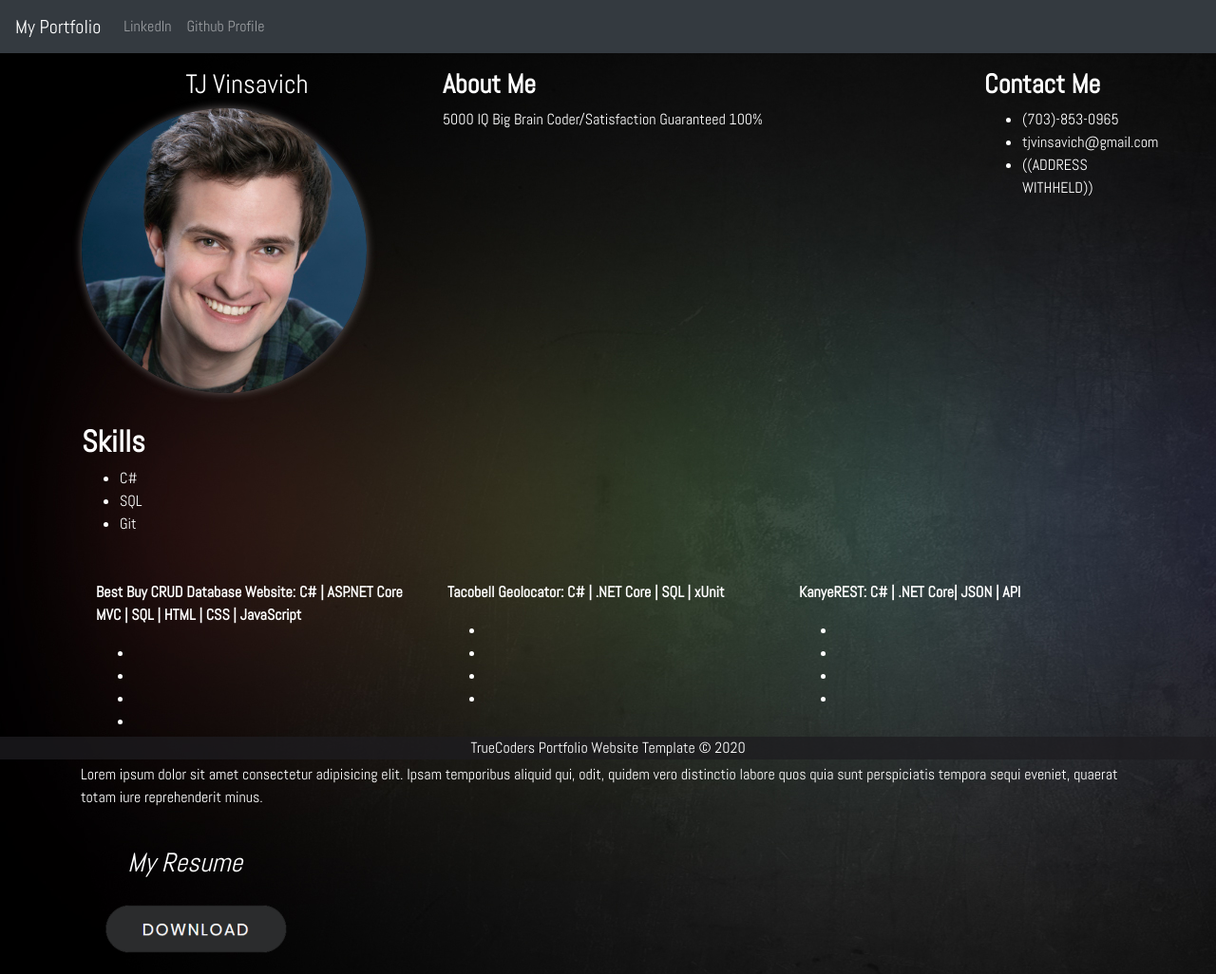
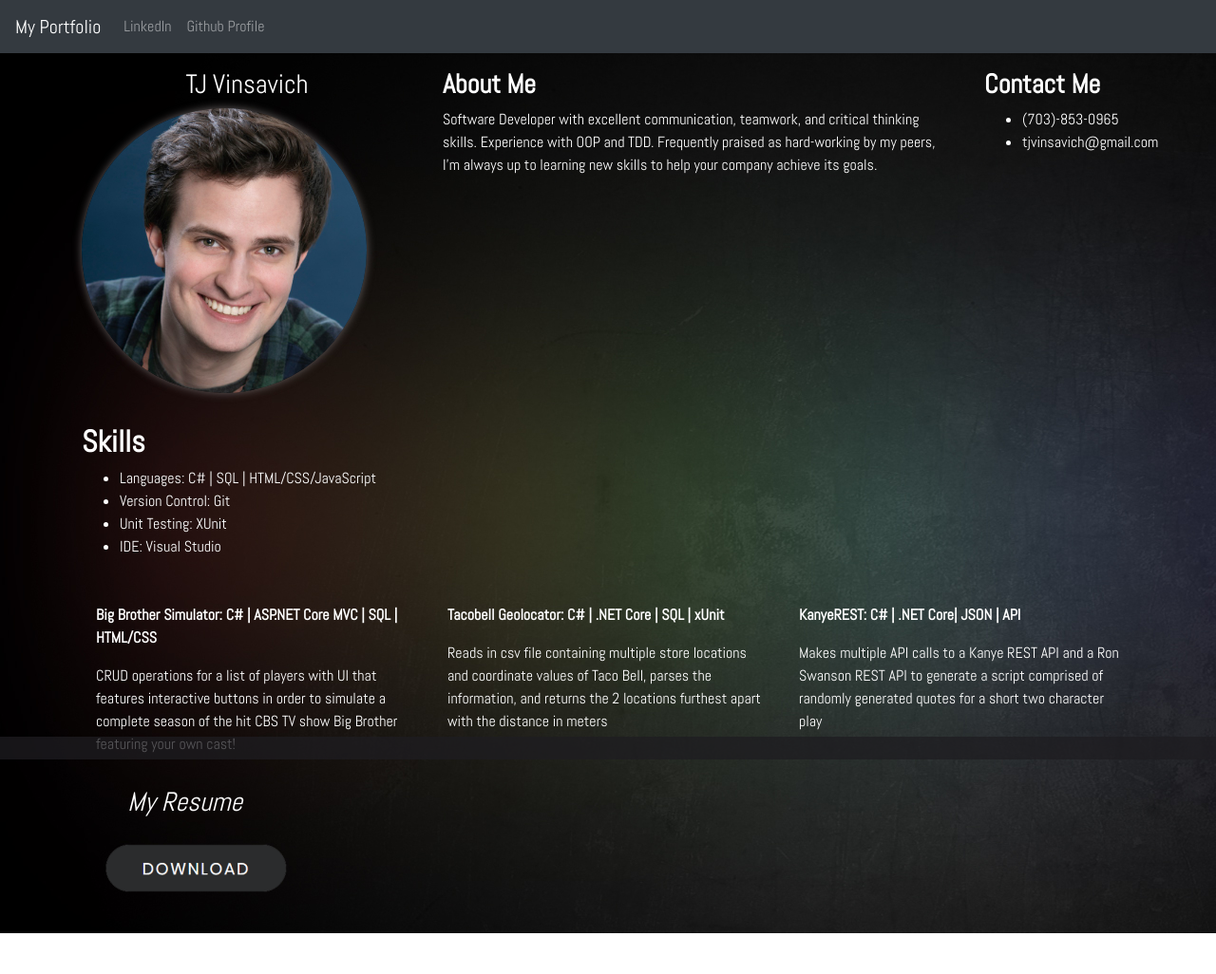
Before and after one commit to tjvinsavich/WebPortfolio, a plain HTML site: page index.html in a window 1280 px wide. Shown: the top 1026 px of the page at 95% size. After the commit the page ends 983 px from the top, so only its background shows below. Drawn offline with nearby package versions, Linux system fonts and the light colour scheme.

Commit message:
updated portfolio

```diff
--- a/index.html
+++ b/index.html
@@ -36,7 +36,9 @@
 				<h3><b>About Me</b></h3>
 				<p>
 					<!-- TODO: type a brief summary of yourself here -->
-					5000 IQ Big Brain Coder/Satisfaction Guaranteed 100%
+					Software Developer with excellent communication, teamwork, and critical thinking skills. Experience
+with OOP and TDD. Frequently praised as hard-working by my peers, I’m always up to learning new
+skills to help your company achieve its goals.
 				</p>
 			</div>
 
@@ -50,9 +52,6 @@
 					<li>
 						tjvinsavich@gmail.com
 					</li>
-					<li>
-						((ADDRESS WITHHELD))
-					</li>
 				</ul>
 			</div>
 		</div>
@@ -65,13 +64,16 @@
 				<h2><b>Skills</b></h2>
 				<ul>
 					<li>
-						C#
+						Languages: C# | SQL | HTML/CSS/JavaScript
 					</li>
 					<li>
-						SQL
+						Version Control: Git
 					</li>
 					<li>
-						Git
+						Unit Testing: XUnit
+					</li>
+					<li>
+						IDE: Visual Studio
 					</li>
 				</ul>
 			</div>
@@ -82,70 +84,40 @@
 		<div class="container">
 			<div class="row">
 				<div class="col-sm-4">
-					<p><b>Best Buy CRUD Database Website: C# | ASP.NET Core MVC | SQL | HTML | CSS | JavaScript</b>
+					<p><b>Big Brother Simulator: C# | ASP.NET Core MVC | SQL | HTML/CSS</b>
 					</p>
-					<ul>
-						<li>
-							<!-- TODO: Type a summary of your project here (it doesn't HAVE to be at least 4 list items)-->
-						</li>
-						<li>
-							<!-- TODO: Type a summary of your project here (it doesn't HAVE to be at least 4 list items)-->
-						</li>
-						<li>
-							<!-- TODO: Type a summary of your project here (it doesn't HAVE to be at least 4 list items)-->
-						</li>
-						<li>
-							<!-- TODO: Type a summary of your project here (it doesn't HAVE to be at least 4 list items)-->
-						</li>
-					</ul>
+					<p>
+						CRUD operations for a list of players with UI that features interactive buttons in order to simulate a
+complete season of the hit CBS TV show Big Brother featuring your own cast!
+					</p>
 				</div>
 
 				<div class="col-sm-4">
 					<p><b>Tacobell Geolocator: C# | .NET Core | SQL | xUnit</b></p>
-					<ul>
-						<li>
-							<!-- TODO: Type a summary of your project here (it doesn't HAVE to be at least 4 list items)-->
-						</li>
-						<li>
-							<!-- TODO: Type a summary of your project here (it doesn't HAVE to be at least 4 list items)-->
-						</li>
-						<li>
-							<!-- TODO: Type a summary of your project here (it doesn't HAVE to be at least 4 list items)-->
-						</li>
-						<li>
-							<!-- TODO: Type a summary of your project here (it doesn't HAVE to be at least 4 list items)-->
-						</li>
-					</ul>
+					<p>
+						Reads in csv file containing multiple store locations and coordinate values of Taco Bell, parses the
+information, and returns the 2 locations furthest apart with the distance in meters
+					</p>
 				</div>
 
 				<div class="col-sm-4">
 					<p><b>KanyeREST: C# | .NET Core| JSON | API</b></p>
 
-					<ul>
-						<li>
-							<!-- TODO: Type a summary of your project here (it doesn't HAVE to be at least 4 list items)-->
-						</li>
-						<li>
-							<!-- TODO: Type a summary of your project here (it doesn't HAVE to be at least 4 list items)-->
-						</li>
-						<li>
-							<!-- TODO: Type a summary of your project here (it doesn't HAVE to be at least 4 list items)-->
-						</li>
-						<li>
-							<!-- TODO: Type a summary of your project here (it doesn't HAVE to be at least 4 list items)-->
-						</li>
-					</ul>
+					<p>
+						Makes multiple API calls to a Kanye REST API and a Ron Swanson REST API to generate a script
+comprised of randomly generated quotes for a short two character play
+					</p>
 				</div>
 			</div>
 		</div>
 
-		<div class="container">
+		<!--<div class="container">
 			<div class="row">
-				<!-- Replace what's inside the <p> tag and add any extra information you think is relavent here. For example (awards, certifications, recommendations)-->
+				 Replace what's inside the <p> tag and add any extra information you think is relavent here. For example (awards, certifications, recommendations)
 				<p>Lorem ipsum dolor sit amet consectetur adipisicing elit. Ipsam temporibus aliquid qui, odit, quidem vero distinctio labore quos quia sunt perspiciatis tempora sequi eveniet, quaerat totam iure reprehenderit minus.	</p>
 			</div>
 		</div>
-		<br>
+		<br> -->
 
 		<div class="resume">
 			<h3 id="my-resume"><i>My Resume</i></h3>
@@ -156,7 +128,7 @@
 		<!--- Footer -->
 		<div class="footer">
 			<!-- TODO: Replace and type your footer here -->
-			<p>TrueCoders Portfolio Website Template © 2020
+			<p>
 			</p>
 		</div>
 		<br>
```
